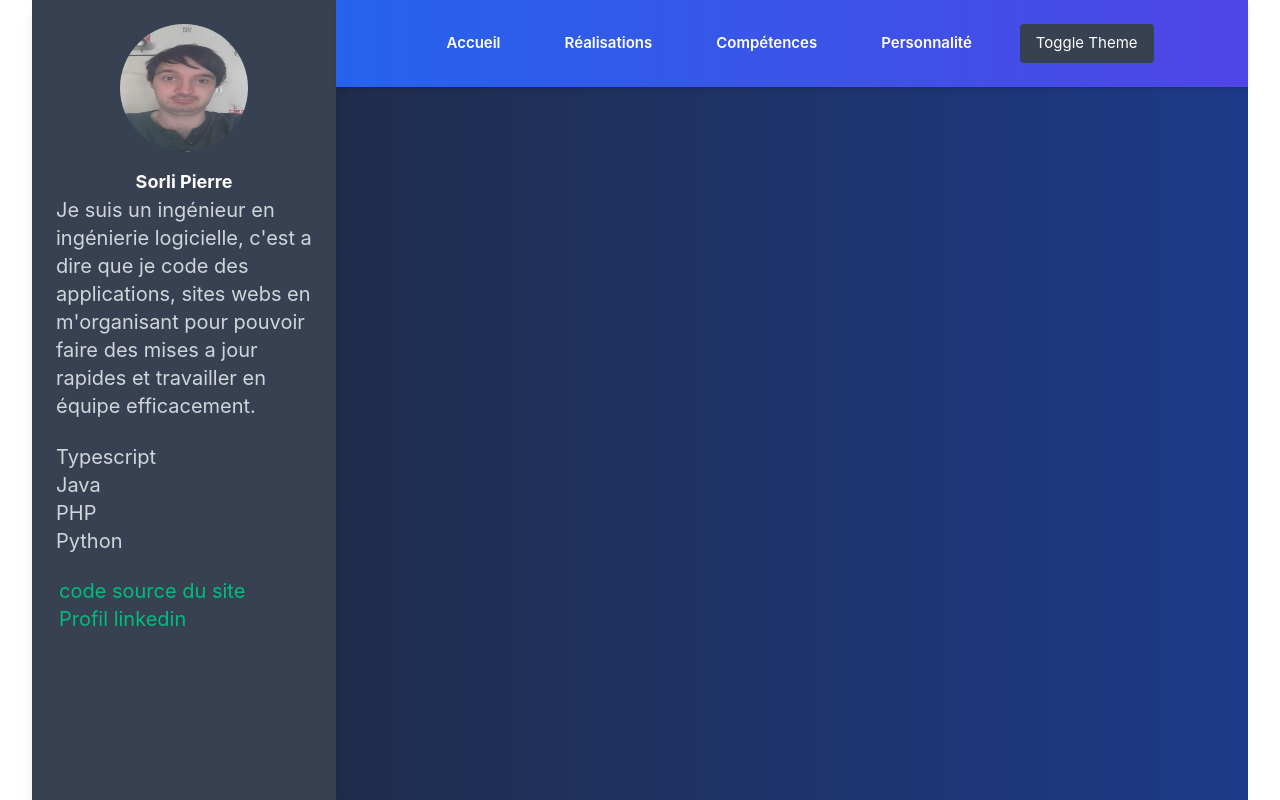
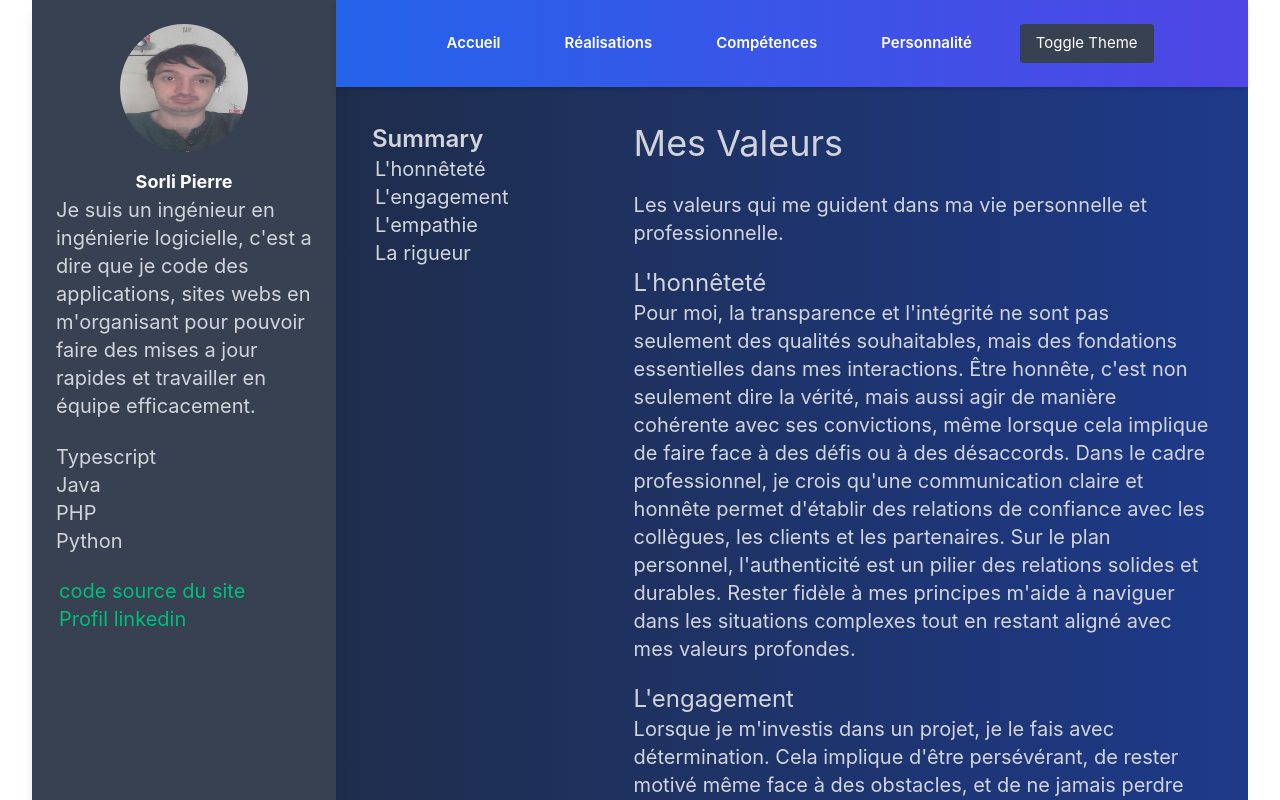
Before and after one commit to alenop/portfolioCode, a Vue app: page / in a window 1280 px wide. Shown: the top 800 px of the page. Built offline with nearby package versions, Linux system fonts and the light colour scheme; the HTML template or start-up script is replaced by a standard one.

Commit message:
fix home page

```diff
--- a/src/views/ArticlePage.vue
+++ b/src/views/ArticlePage.vue
@@ -44,7 +44,8 @@ import articles from '@/data/articles.json';
 const props = defineProps({
   id: {
     type: String,
-    required: true
+    required: true,
+    default:"values"
   }
 });
 
@@ -84,10 +85,10 @@ function scrollToSubsection(subsection) {
 
 .summary {
   position: sticky;
-  top: 20px; /* Keeps the summary 20px from the top */
+  top: 20px;
   width: 25%;
   padding-right: 20px;
-  max-height: calc(100vh - 40px); /* Prevents the summary from taking too much vertical space */
+  max-height: calc(100vh - 40px);
   overflow-y: auto; /* Allows scrolling if content exceeds the available space */
 }
 
@@ -100,7 +101,7 @@ function scrollToSubsection(subsection) {
 }
 
 .highlight {
-  background-color: green; /* Highlight background in red */
+  background-color: green; /* Highlight background in green */
   color: white; /* Make the text white when highlighted */
 }
 
```
